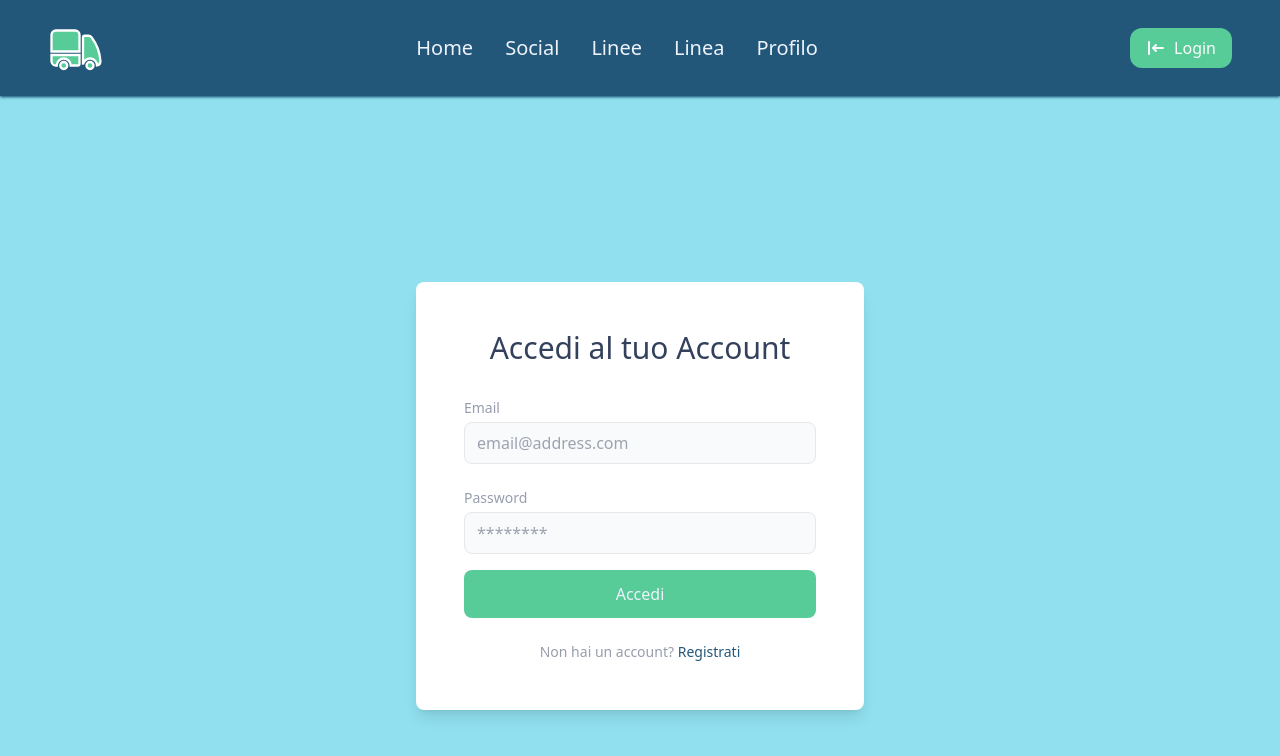
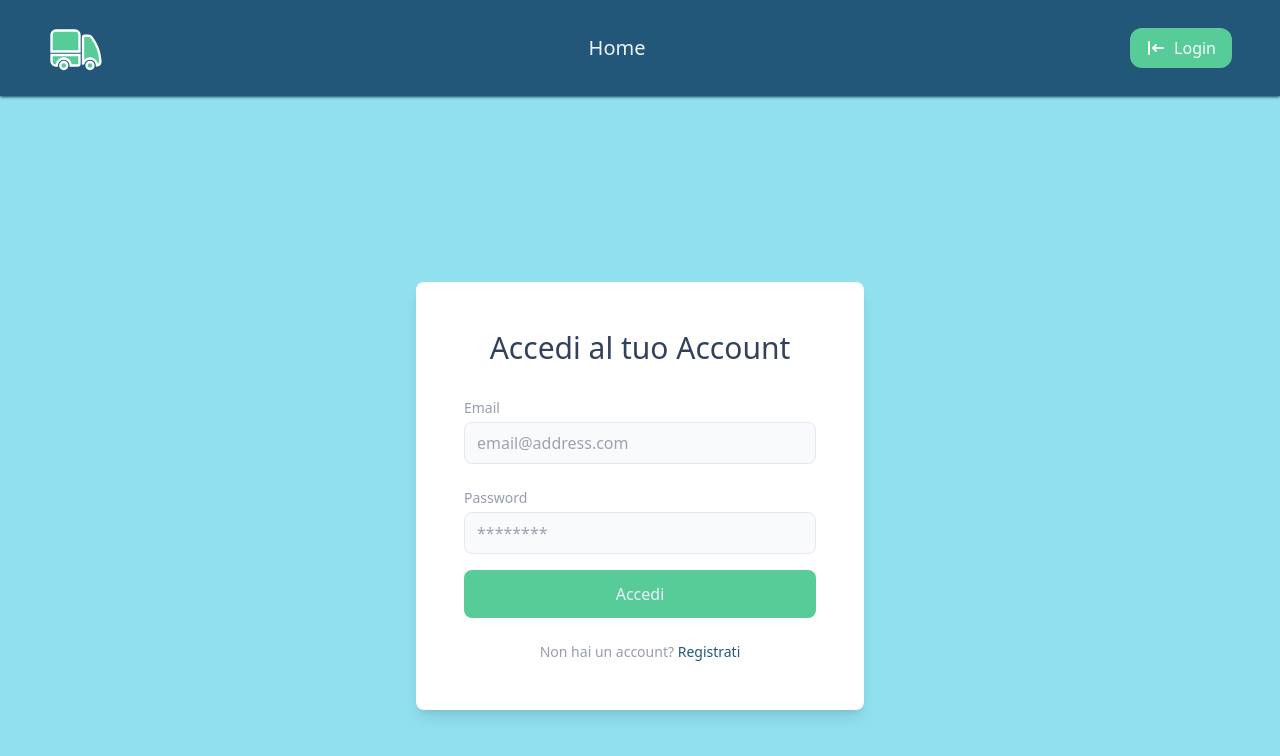
Before and after one commit to ricfanin/trentino-transit-analytics, a Vue app in the folder frontend/: page /LoginPage in a window 1280 px wide. Shown: the top 756 px of the page. Built offline with nearby package versions, Linux system fonts and the light colour scheme; no server answers.

Commit message:
nascondi route non accessibili

```diff
--- a/frontend/src/components/Navbar.vue
+++ b/frontend/src/components/Navbar.vue
@@ -28,16 +28,16 @@
             <li class="md:px-4 md:py-2 hover:text-button_2">
                 <router-link to="/">Home</router-link>
             </li>
-            <li class="md:px-4 md:py-2 hover:text-button_2">
+            <li v-if="isLoggedIn" class="md:px-4 md:py-2 hover:text-button_2">
                 <router-link to="/Social">Social</router-link>
             </li>
-            <li class="md:px-4 md:py-2 hover:text-button_2">
+            <li v-if="isAdmin" class="md:px-4 md:py-2 hover:text-button_2">
                 <router-link to="/Linea">Linee</router-link>
             </li>
-            <li class="md:px-4 md:py-2 hover:text-button_2">
+            <li v-if="isAdmin" class="md:px-4 md:py-2 hover:text-button_2">
                 <router-link to="/Corsa">Linea</router-link>
             </li>
-            <li class="md:px-4 md:py-2 hover:text-button_2">
+            <li v-if="isLoggedIn" class="md:px-4 md:py-2 hover:text-button_2">
                 <router-link to="/Profilo">Profilo</router-link>
             </li>
         </ul>
@@ -96,6 +96,7 @@ export default {
     const router = useRouter();
     const isLoggedIn = computed(() => store.state.isLoggedIn);
     const userName = computed(() => store.state.userName);
+    const isAdmin = computed(() => store.state.role === "admin");
 
     const logout = () => {
         const refreshToken = localStorage.getItem('refreshToken');
@@ -110,6 +111,7 @@ export default {
     return {
       isLoggedIn,
       userName,
+      isAdmin,
       logout,
     };
   },
--- a/frontend/src/router/index.js
+++ b/frontend/src/router/index.js
@@ -50,6 +50,7 @@ const router = createRouter({
             component: Corsa,
             meta: {
               requiresAuth: true,
+              role: "admin",
             },
           },
           {
```
